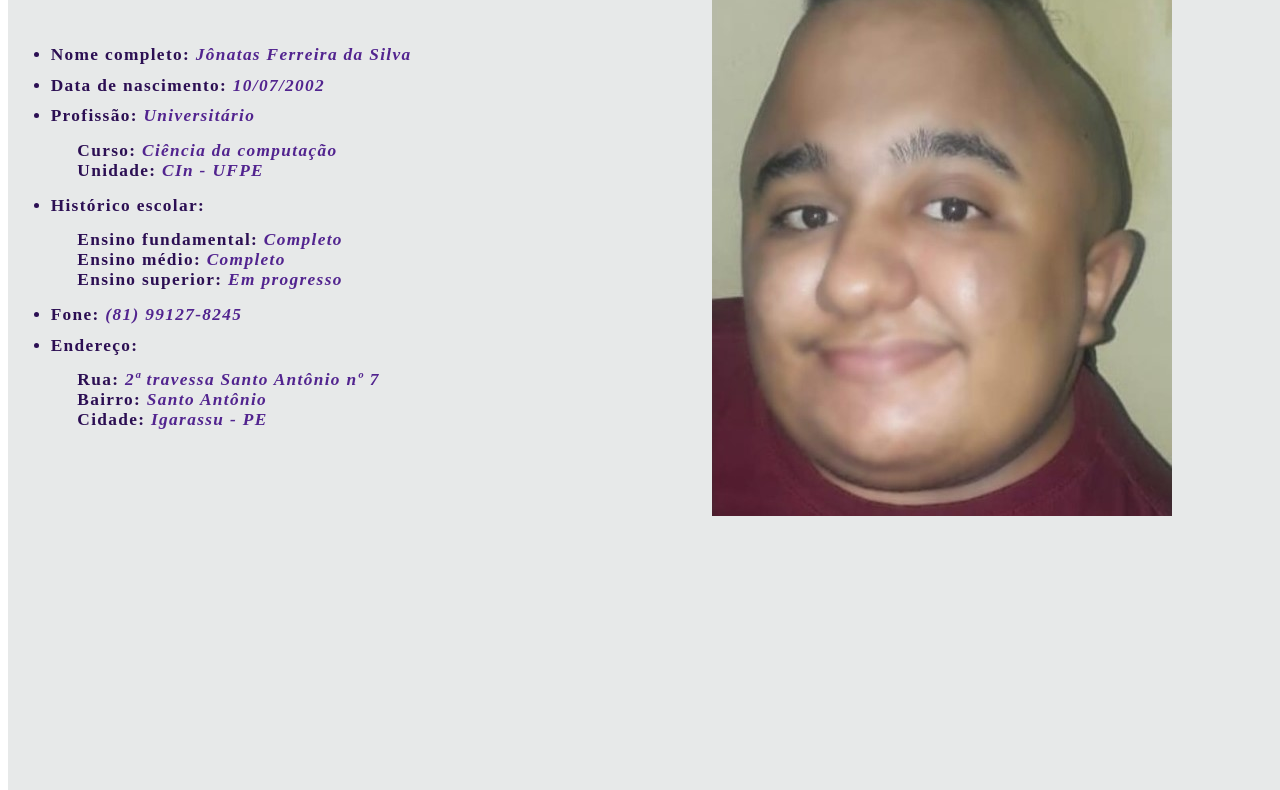
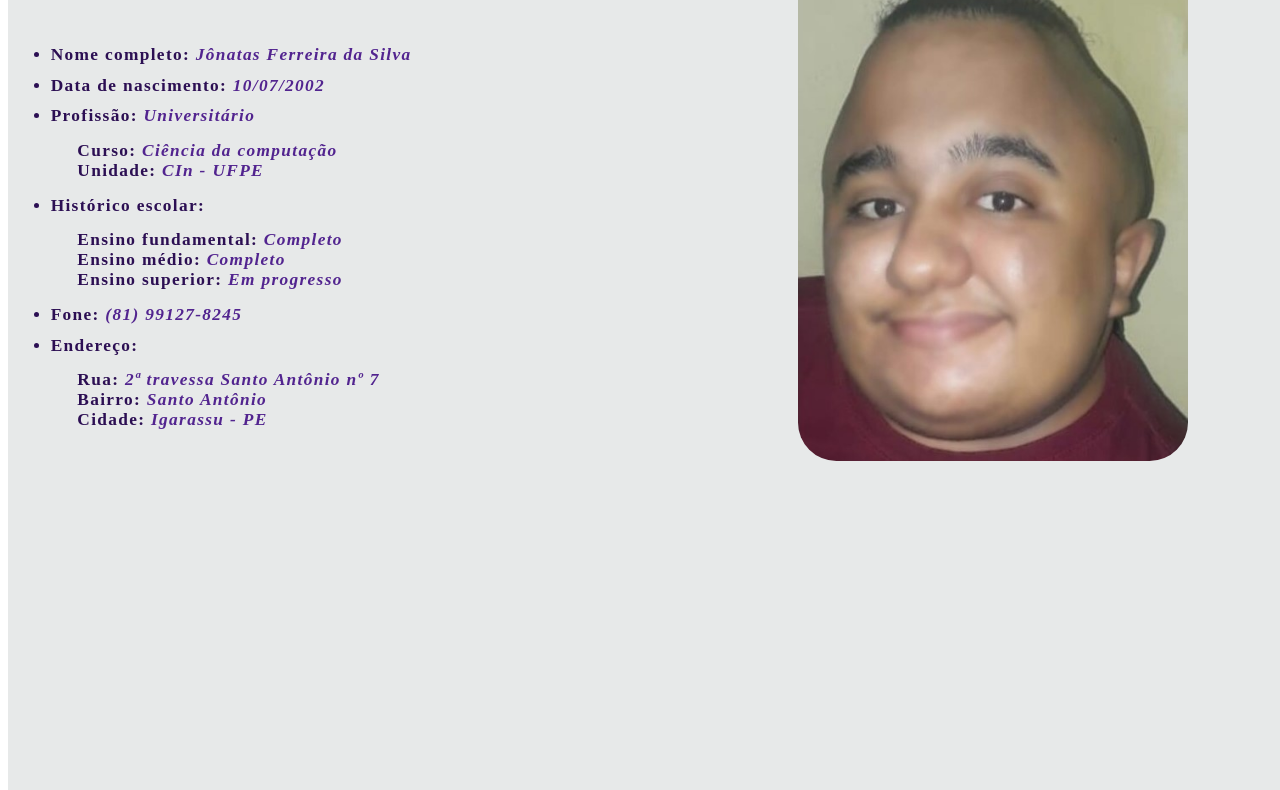
Before and after one commit to Jonatas-jfs8/Projeto-web, a plain HTML site: page index.html in a window 1280 px wide. Shown: the part 97-887 px from the top of the page. Drawn offline with Linux system fonts and the light colour scheme.

Commit message:
Update style.css

```diff
--- a/style.css
+++ b/style.css
@@ -34,5 +34,10 @@
 .imagem{
     width: 45vw;
     height: 100vw;
-    text-align: left;
+    margin: 3vw 1vw;
+    text-align: center;
 }
+img{
+    border-radius: 3vw;
+    max-height: 40vw;
+}
```
